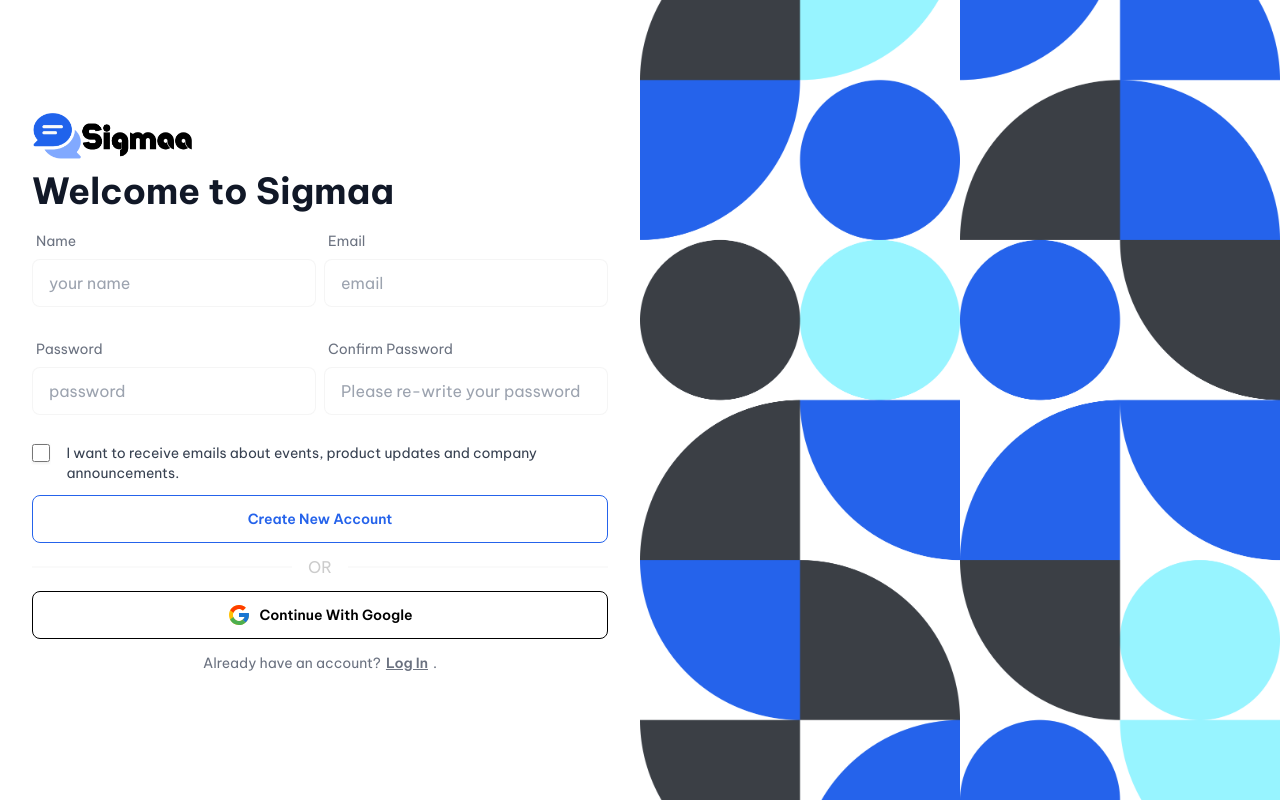
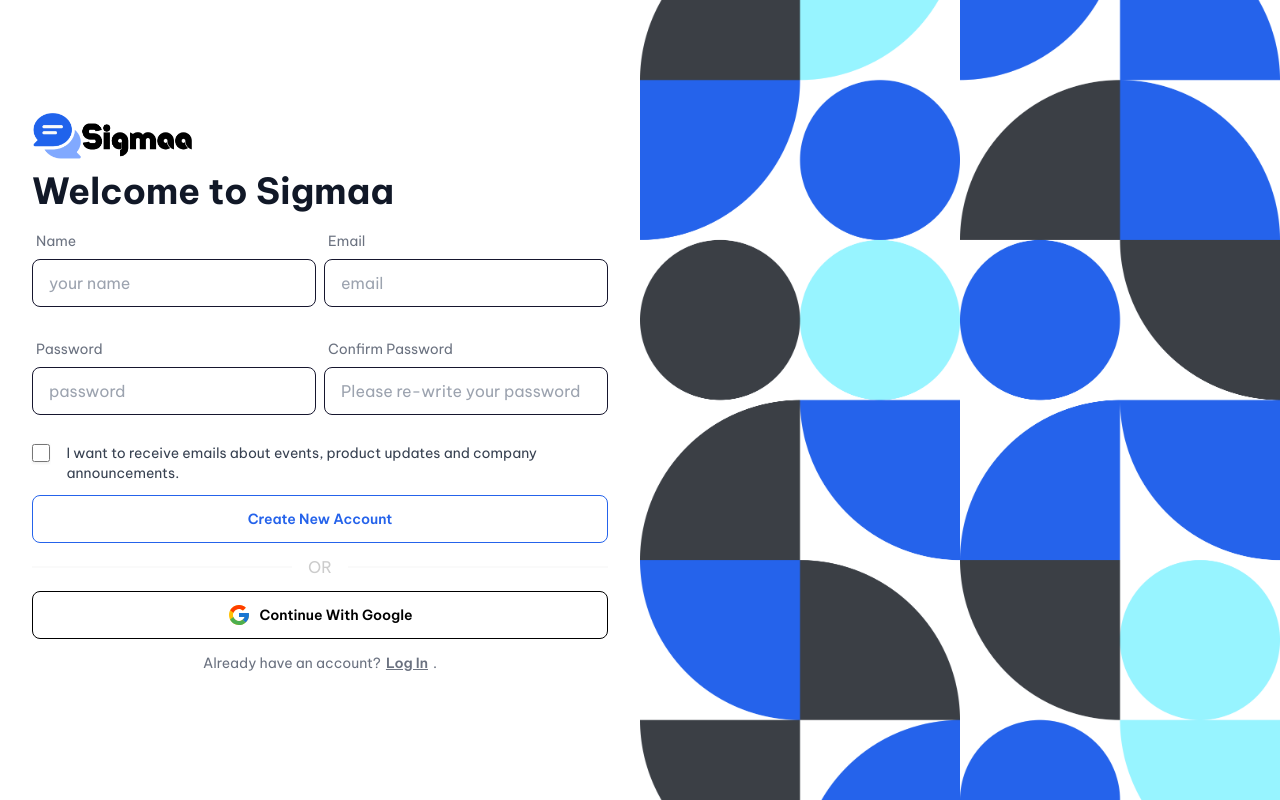
Before and after one commit to TaseenFuadJeem/sigma-chat, a React (Create React App) app: page /create-a-new-account in a window 1280 px wide. Built offline with nearby package versions, Linux system fonts and the light colour scheme; no server answers.

Commit message:
minor changes

```diff
--- a/src/Components/Pages/Authentications/Login.js
+++ b/src/Components/Pages/Authentications/Login.js
@@ -127,7 +127,7 @@ const Login = () => {
                                                     <label className="label">
                                                         <span className="label-text text-gray-500">Email</span>
                                                     </label>
-                                                    <input type="email" placeholder="Enter your email" className="input input-bordered text-black" {...register("email", {
+                                                    <input type="email" placeholder="Enter your email" className="input input-bordered input-accent text-black" {...register("email", {
                                                         required: {
                                                             value: true,
                                                             message: "Email is required"
@@ -147,7 +147,7 @@ const Login = () => {
                                                     <label className="label">
                                                         <span className="label-text text-gray-500">Password</span>
                                                     </label>
-                                                    <input type="password" placeholder="Enter your password" className="input input-bordered text-black" {...register("password", {
+                                                    <input type="password" placeholder="Enter your password" className="input input-bordered input-accent text-black" {...register("password", {
                                                         required: {
                                                             value: true,
                                                             message: "Password is required"
--- a/src/Components/Pages/Authentications/Registration.js
+++ b/src/Components/Pages/Authentications/Registration.js
@@ -1,14 +1,15 @@
 import React, { useEffect } from 'react';
 import { useForm } from 'react-hook-form';
 import { Link, useNavigate } from 'react-router-dom';
-import auth from '../../../firebase.init';
+import auth, { db } from '../../../firebase.init';
 import pattern from '../../Assets/login-pattern.png';
 import logo from '../../Assets/logo-black.png';
-import { useCreateUserWithEmailAndPassword, useSignInWithGoogle, useUpdateProfile } from 'react-firebase-hooks/auth';
+import { useAuthState, useCreateUserWithEmailAndPassword, useSignInWithGoogle, useUpdateProfile } from 'react-firebase-hooks/auth';
 import { FcGoogle } from 'react-icons/fc';
 import Swal from 'sweetalert2';
 import Loading from '../Other-Components/Loading';
 import AnimatedRoute from '../Other-Components/AnimatedRoute';
+import { doc, setDoc } from "firebase/firestore";
 
 const Registration = () => {
 
@@ -19,6 +20,8 @@ const Registration = () => {
     const [updateProfile, updating, updateError] = useUpdateProfile(auth);
 
     const { register, formState: { errors }, handleSubmit, reset } = useForm();
+
+    const [everyUser] = useAuthState(auth);
 
     const navigate = useNavigate();
 
@@ -32,8 +35,6 @@ const Registration = () => {
                 showConfirmButton: false,
                 timer: 2000
             })
-            console.log(googleUser)
-            console.log(user)
             navigate('/conversations')
         }
 
@@ -58,6 +59,11 @@ const Registration = () => {
 
             await createUserWithEmailAndPassword(data.email, data.password);
             await updateProfile({ displayName: data.name });
+            await setDoc(doc(db, "users", user.uid || googleUser.uid), {
+                uid: user.uid || googleUser.uid,
+                username: data.name,
+                email: everyUser.email
+            })
             reset();
 
         } else {
@@ -118,7 +124,7 @@ const Registration = () => {
                                                     <label className="label">
                                                         <span className="label-text text-gray-500">Name</span>
                                                     </label>
-                                                    <input type="text" placeholder="your name" className="input input-bordered text-black" {...register("name", {
+                                                    <input type="text" placeholder="your name" className="input input-bordered input-accent text-black" {...register("name", {
                                                         required: {
                                                             value: true,
                                                             message: "Name is required"
@@ -133,7 +139,7 @@ const Registration = () => {
                                                     <label className="label">
                                                         <span className="label-text text-gray-500">Email</span>
                                                     </label>
-                                                    <input type="email" placeholder="email" className="input input-bordered text-black" {...register("email", {
+                                                    <input type="email" placeholder="email" className="input input-bordered input-accent text-black" {...register("email", {
                                                         required: {
                                                             value: true,
                                                             message: "Email is required"
@@ -153,7 +159,7 @@ const Registration = () => {
                                                     <label className="label">
                                                         <span className="label-text text-gray-500">Password</span>
                                                     </label>
-                                                    <input type="password" placeholder="password" className="input input-bordered text-black" {...register("password", {
+                                                    <input type="password" placeholder="password" className="input input-bordered input-accent text-black" {...register("password", {
                                                         required: {
                                                             value: true,
                                                             message: "Password is required"
@@ -173,7 +179,7 @@ const Registration = () => {
                                                     <label className="label">
                                                         <span className="label-text text-gray-500">Confirm Password</span>
                                                     </label>
-                                                    <input type="password" placeholder="Please re-write your password" className="input input-bordered text-black" {...register("confirmpassword", {
+                                                    <input type="password" placeholder="Please re-write your password" className="input input-bordered input-accent text-black" {...register("confirmpassword", {
                                                         required: {
                                                             value: true,
                                                             message: "Password confirmation is required"
--- a/src/Components/Pages/Authentications/ResetPass.js
+++ b/src/Components/Pages/Authentications/ResetPass.js
@@ -84,7 +84,7 @@ const ResetPass = () => {
                                                     <label className="label">
                                                         <span className="label-text text-gray-500">Email</span>
                                                     </label>
-                                                    <input type="email" placeholder="Enter your existing email" className="input input-bordered text-black" {...register("email", {
+                                                    <input type="email" placeholder="Enter your existing email" className="input input-bordered input-accent text-black" {...register("email", {
                                                         required: {
                                                             value: true,
                                                             message: "Email is required"
--- a/src/Components/Pages/Chat-Interface/Navbar.js
+++ b/src/Components/Pages/Chat-Interface/Navbar.js
@@ -7,11 +7,11 @@ import auth from '../../../firebase.init';
 import logo from '../../Assets/logo-white.png';
 import { BiLogOut, BiDownArrow } from 'react-icons/bi';
 import { IoMdSettings } from 'react-icons/io';
+import userAvatar from '../../Assets/user-svgrepo-com.svg';
 
 const Navbar = () => {
 
     const [user] = useAuthState(auth);
-    console.log(user?.photoURL)
 
     const navigate = useNavigate();
 
@@ -59,17 +59,15 @@ const Navbar = () => {
             </div>
             <div className="navbar-end">
 
-
-
                 <div className="dropdown dropdown-end">
                     <label tabIndex={0} className="btn btn-ghost m-1">
                         <div className='flex items-center'>
                             <div className="avatar online">
                                 <div className="w-9 rounded-full">
-                                    <img src={user?.photoURL} alt="dp" />
+                                    <img src={user?.photoURL ? user?.photoURL : userAvatar} alt="dp" />
                                 </div>
                             </div>
-                            <p className='ml-2 normal-case text-white font-semibold'>{user?.displayName}</p>
+                            <p className='ml-2 normal-case text-white font-semibold hidden lg:block'>{user?.displayName}</p>
                             <BiDownArrow className='text-lg ml-1' />
                         </div>
                     </label>
--- a/src/Components/Pages/Other-Components/Loading.js
+++ b/src/Components/Pages/Other-Components/Loading.js
@@ -4,7 +4,7 @@ const Loading = () => {
     return (
         <div className='h-screen flex justify-center items-center flex-col'>
             <progress className="progress w-56"></progress>
-            <h1 className='text-xl font-bold'>Loading...</h1>
+            <h1 className='text-xl font-bold text-black mt-4'>Please Wait...</h1>
         </div>
     );
 };
--- a/src/firebase.init.js
+++ b/src/firebase.init.js
@@ -1,5 +1,6 @@
 import { initializeApp } from "firebase/app";
 import { getAuth } from "firebase/auth";
+import { getFirestore } from "firebase/firestore";
 
 const firebaseConfig = {
     apiKey: process.env.REACT_APP_apiKey,
@@ -14,4 +15,6 @@ const app = initializeApp(firebaseConfig);
 
 const auth = getAuth(app);
 
+export const db = getFirestore();
+
 export default auth;
```
Also changed, not shown: src/Components/Assets/user-svgrepo-com.svg (added).
